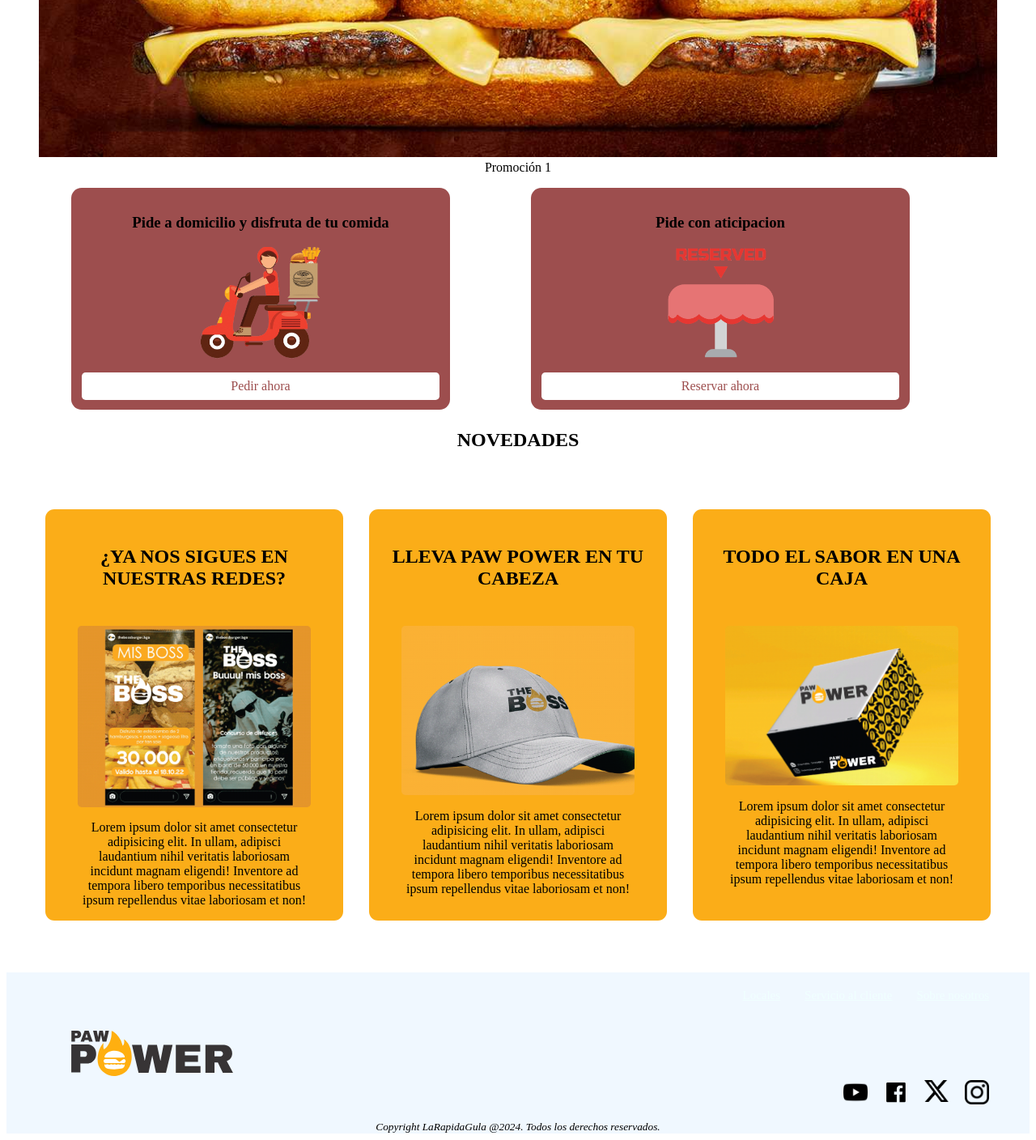
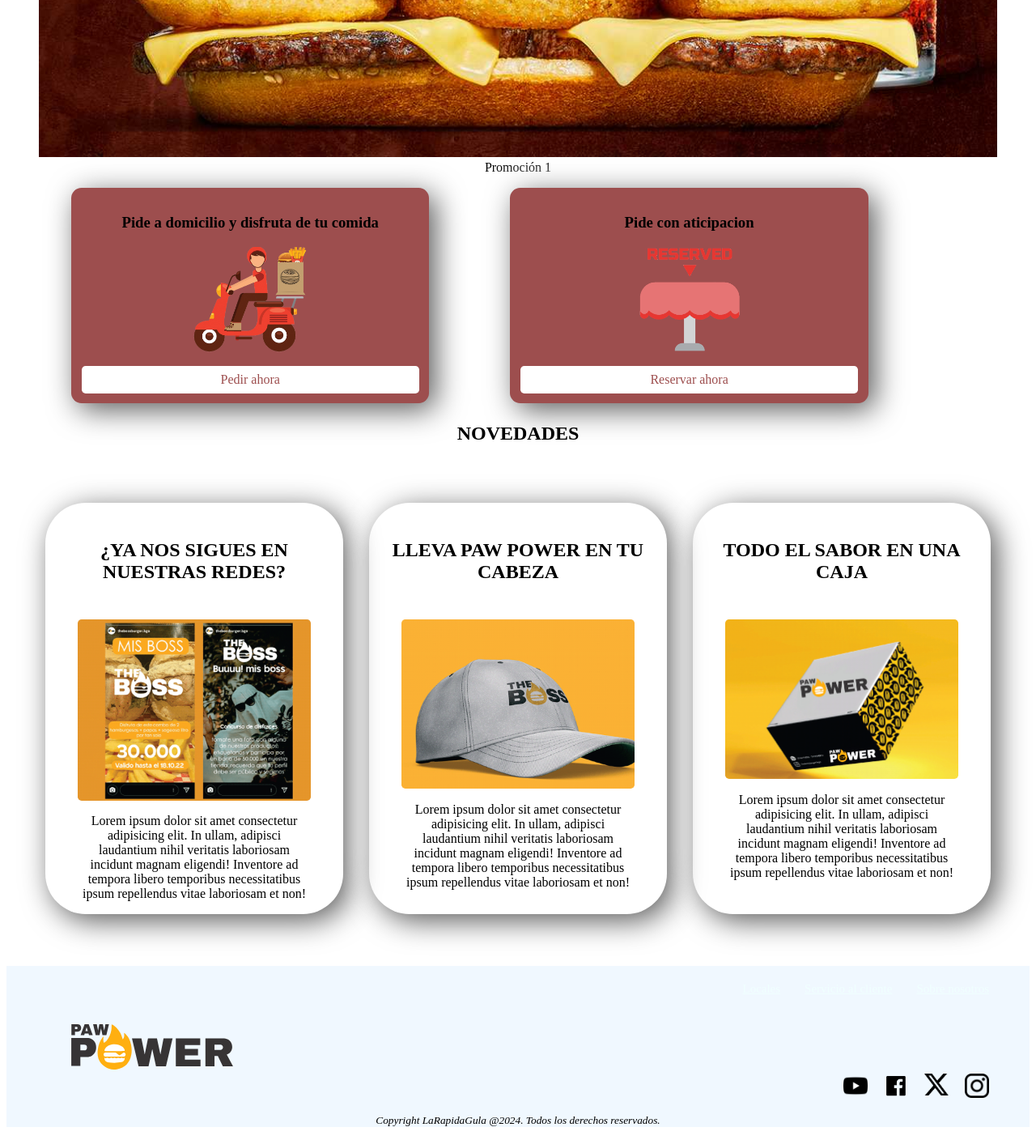
Before and after one commit to LucasLatessa/PAW-2024, a PHP site: page / in a window 1280 px wide. Shown: the part 794-2202 px from the top of the page at 81% size. Run offline with PHP 8.4, Linux system fonts and the light colour scheme; some web fonts are replaced.

Commit message:
Agregado de sombras a novedades

```diff
--- a/styles/index.css
+++ b/styles/index.css
@@ -1,55 +1,3 @@
-/* HEADER DESKTOP para agregar
-
-Estilos para el header
-header {
-  background-color: rgb(251, 173, 24);
-  position: relative;
-}
-
-Centrar logotipo y manipular tamaño
-header > h1.titulo-logo {
-  position: absolute;
-  left: 50%;
-  top: 5px;
-  transform: translateX(-50%);
-}
-
-header > h1 > a {
-  display: block;
-}
-
-header > h1 > a > img {
-  width: 200px;
-}
-
-Barra de navegacion
-
-.ul-nav-menu {
-  list-style: none;
-  text-align: right;
-}
-
-.ul-nav-menu li {
-  display: inline-block;
-  padding: 43px 10px;
-  cursor: pointer;
-}
-
-.ul-nav-menu li a {
-  color: #fff;
-  display: block;
-  padding: 8px 15px;
-  text-decoration: none;
-  font-weight: bold;
-  text-transform: uppercase;
-  font-size: 16px;
-}
-
-.ul-nav-menu li:nth-child(1),
-.ul-nav-menu li:nth-child(2) {
-  float: left;
-}*/
-
 /*----------estilos "carrusel simulado"----------*/
 
 section.carrusel > h2 {
@@ -89,6 +37,10 @@
   margin-right: 1rem;
   margin-left: 5rem;
   font-size: 1rem;
+  box-sizing: border-box;
+  border-radius: 0.8rem;
+  box-shadow:  8px 8px 36px #5a5a5a,
+              -8px -8px 36px #ffffff;
 }
 
 #pedirMain img,
@@ -128,10 +80,12 @@
 
 #novedades article {
   margin: 1rem;
-  background-color: #fbad18;
   border-radius: 0.7rem;
   flex: 1;
   box-sizing: border-box;
+  border-radius: 50px;
+  box-shadow:  8px 8px 36px #5a5a5a,
+              -8px -8px 36px #ffffff;
 }
 
 #novedades article h5 {
@@ -154,4 +108,5 @@
 #novedades article figcaption {
   margin-top: 0.8rem;
   color: #000000;
+  font-family: "Century-Gothic";
 }
```
